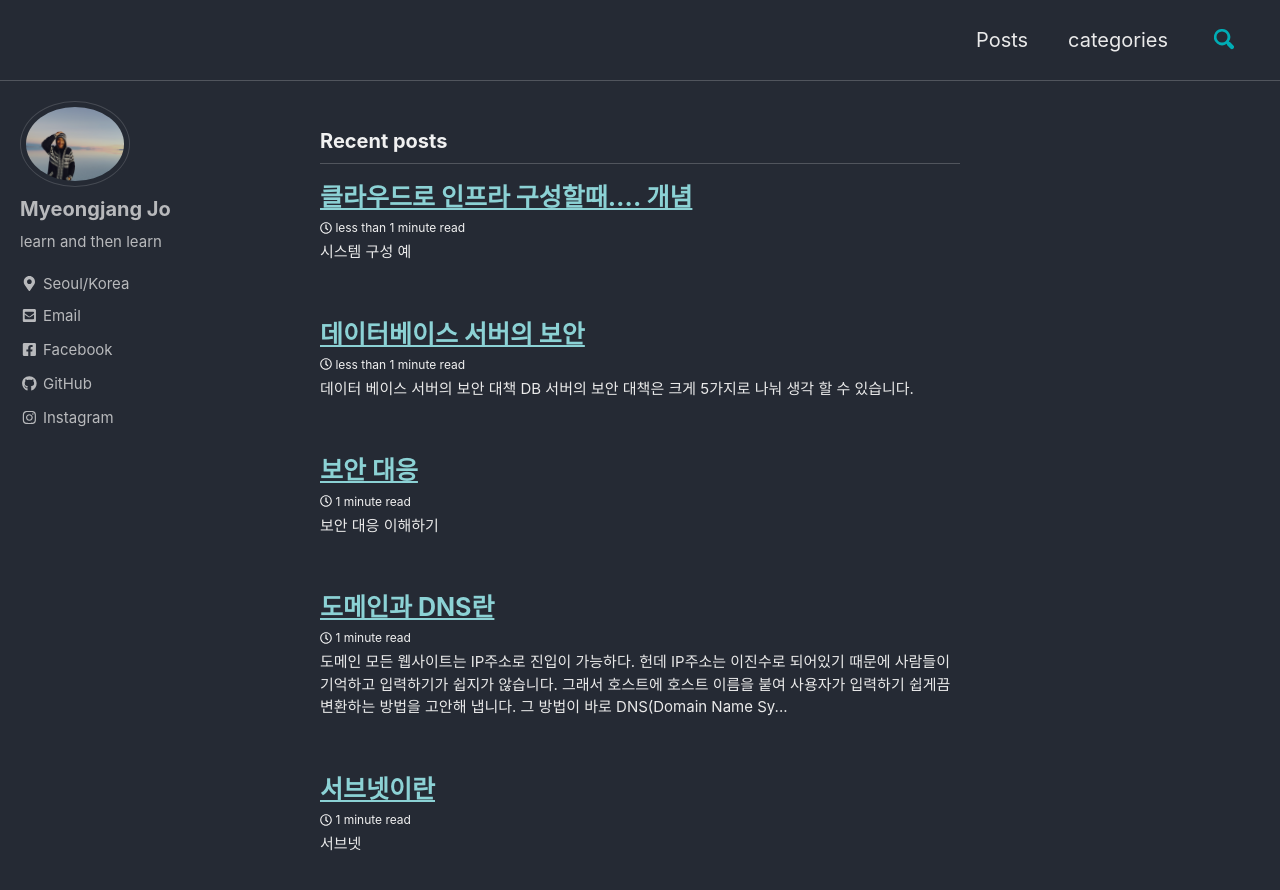
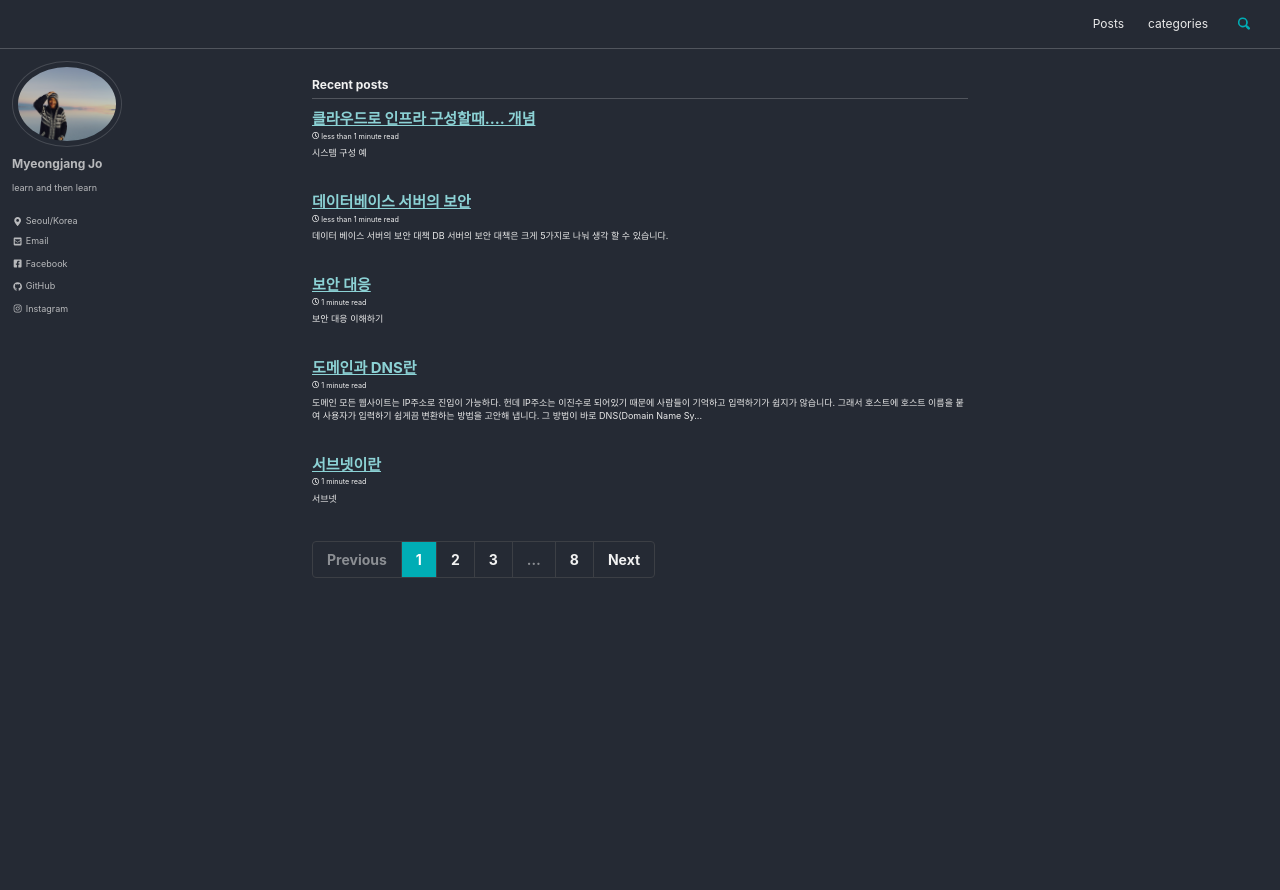
Before and after one commit to josephmjjo/josephmjjo.github.io, a Jekyll site: the page built from index.html, in a window 1280 px wide and 900 px high. Shown: the top 890 px of the window. Built offline with Jekyll 4.4.1, drawn with Linux system fonts in a browser that asks for light colours; cached includes are drawn as plain includes; nearby versions of some CDN libraries; the list of posts is cut into pages by our own code.

```diff
--- a/_sass/minimal-mistakes/_reset.scss
+++ b/_sass/minimal-mistakes/_reset.scss
@@ -8,18 +8,18 @@ html {
   /* apply a natural box layout model to all elements */
   box-sizing: border-box;
   background-color: $background-color;
-  font-size: 5px;
+  font-size: 16px;
 
   @include breakpoint($medium) {
-    font-size: 10px;
+    font-size: 18px;
   }
 
   @include breakpoint($large) {
-    font-size: 12px;
+    font-size: 22px;
   }
 
   @include breakpoint($x-large) {
-    font-size: 12px;
+    font-size: 22px;
   }
 
   -webkit-text-size-adjust: 100%;
--- a/assets/css/main.scss
+++ b/assets/css/main.scss
@@ -14,10 +14,10 @@ html {
     }
 
     @include breakpoint($large) {
-      font-size: 16px; // change to whatever
+      font-size: 12px; // change to whatever
     }
 
     @include breakpoint($x-large) {
-      font-size: 20px; // change to whatever
+      font-size: 12px; // change to whatever
     }
   }
```
